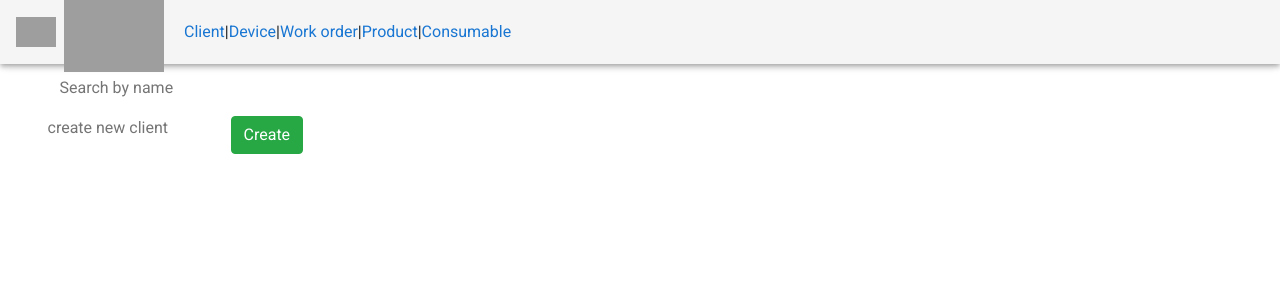
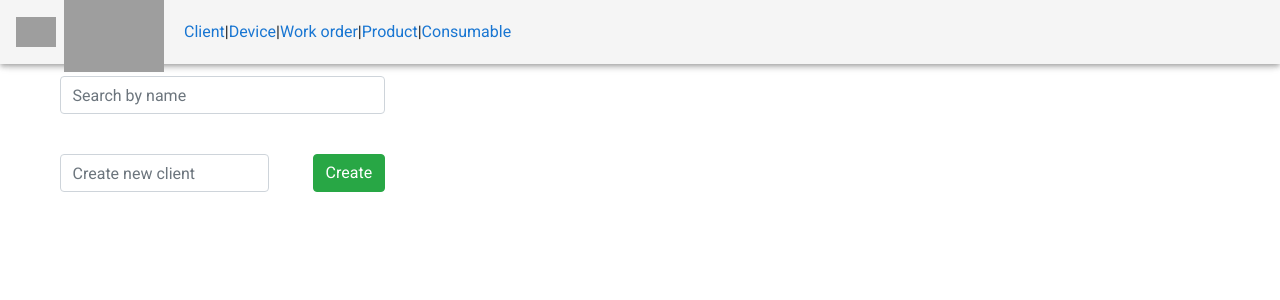
Before and after one commit to jantilk/vali-it-project-frontend, a Vue app: page /client in a window 1280 px wide. Shown: the top 300 px of the page. Built offline with nearby package versions, Linux system fonts and the light colour scheme; grey boxes are pictures that could not be loaded.

Commit message:
client & device page update

```diff
--- a/src/components/search-client.vue
+++ b/src/components/search-client.vue
@@ -1,14 +1,11 @@
 <template>
   <div>
-
-    <input type="text" placeholder="Search by name" v-model="name" v-on:input="clientByName"/>
-
-    <div class="row">
-      <div class="col-sm-4">
+    <input v-model="name" class="form-control" placeholder="Search by name" type="text" v-on:input="clientByName"/>
+    <div>
       <ul>
         <li v-for="client in clients">
           <router-link :to="{ path: '/device', name: 'clientDevice', params: { id: client.name }}">
-              ID: {{client.id}}, {{ client.name }}
+            ID: {{ client.id }}, {{ client.name }}
           </router-link>
         </li>
       </ul>
@@ -22,7 +19,6 @@
     <!--        </ul>-->
     <!--      </div>-->
 
-    </div>
 
   </div>
 </template>
@@ -35,7 +31,7 @@ import ServiceDevice from "@/Services/ServiceDevice";
 export default {
   name: "all-clients",
   data() {
-    key: null
+    null
     return {
       clients: [],
       devices: [],
--- a/src/components/search-device-any.vue
+++ b/src/components/search-device-any.vue
@@ -1,12 +1,11 @@
 <template>
   <div class="list row">
-    <div class="col-md-8">
+    <div class="col-md-12">
       <div class="input-group mb-3">
         <input v-model="anyParam" class="form-control" placeholder="Lazy search"
                type="text" v-on:input="searchAnyParam"/>
       </div>
     </div>
-
     <div class="col-md-12" v-if="anyParam">
       <h4>Device List</h4>
       <ul class="list-group">
--- a/src/components/search-device.vue
+++ b/src/components/search-device.vue
@@ -1,20 +1,21 @@
 <template>
   <div>
-
     <div class="row">
       <div class="col-md-4">
-        <input id="" v-model="client" placeholder="Search by Client" type="text" @input="searchDevice"/>
+        <input v-model="client" class="form-control" placeholder="Search by Client" @input="searchDevice"/>
       </div>
       <div class="col-md-4">
-        <input v-model="product" placeholder="Search by Product" type="text" @input="searchDevice"/>
+        <input v-model="product" class="form-control" placeholder="Search by Product" type="text"
+               @input="searchDevice"/>
       </div>
       <div class="col-md-4">
-        <input v-model="serialNumber" placeholder="Search by S/N" type="text" @input="searchDevice"/>
+        <input v-model="serialNumber" class="form-control" placeholder="Search by S/N" type="text"
+               @input="searchDevice"/>
       </div>
     </div>
-    <div>
+
     <ul class="list-group">
-        <div class="row" v-if="client || product || serialNumber" >
+      <div v-if="client || product || serialNumber" class="row">
         <div class="col-md-4">Client</div>
         <div class="col-md-4">Device Name</div>
         <div class="col-md-4">Counter</div>
@@ -30,8 +31,6 @@
         </router-link>
       </li>
     </ul>
-    </div>
-
   </div>
 </template>
 
--- a/src/views/client.vue
+++ b/src/views/client.vue
@@ -1,11 +1,18 @@
 <template>
   <div>
+    <div class="row">
+      <div class="col-md-12">
         <search-client></search-client>
-    <div v-if="!submitted" class="row">
-      <div>
-        <input id="name" v-model="client.name" name="name" placeholder="create new client" required type="text"/>
       </div>
+    </div>
+    <div class="row" v-if="!submitted">
+      <div class="col-md-8">
+        <input v-model="client.name" class="form-control" name="name" placeholder="Create new client" required
+               type="text"/>
+      </div>
+      <div class="col-md-3" style="margin-left: 20px">
         <button class="btn btn-success" @click="createClient">Create</button>
+      </div>
     </div>
     <div v-else>
       <h4>Client created successfully!</h4>
@@ -33,13 +40,14 @@ export default {
   methods: {
     createClient() {
       var data = {name: this.client.name};
-      if(this.client.name != null && this.client.name != ""){
+      if (this.client.name != null && this.client.name != "") {
         ServiceClient.create(data)
             .then(this.submitted = true)
             .catch(e => {
               console.log(e);
             });
-    }},
+      }
+    },
     newClient() {
       this.submitted = false;
       this.client = {};
--- a/src/views/device.vue
+++ b/src/views/device.vue
@@ -1,10 +1,8 @@
 <template>
   <div>
+    <search-device-any></search-device-any>
     <search-device></search-device>
-    <search-device-any></search-device-any>
-    <div class="row">
-
-      <div class="submit-form">
+    <br>
     <div v-if="createNewButton">
       <div v-if="!submitted">
         <div class="form-group">
@@ -36,8 +34,7 @@
       <button class="btn btn-success" @click="createNewDevice">Create</button>
     </div>
   </div>
-    </div>
-  </div>
+
 
 </template>
 
```
Lines whose indentation alone changed are shown as unchanged.
